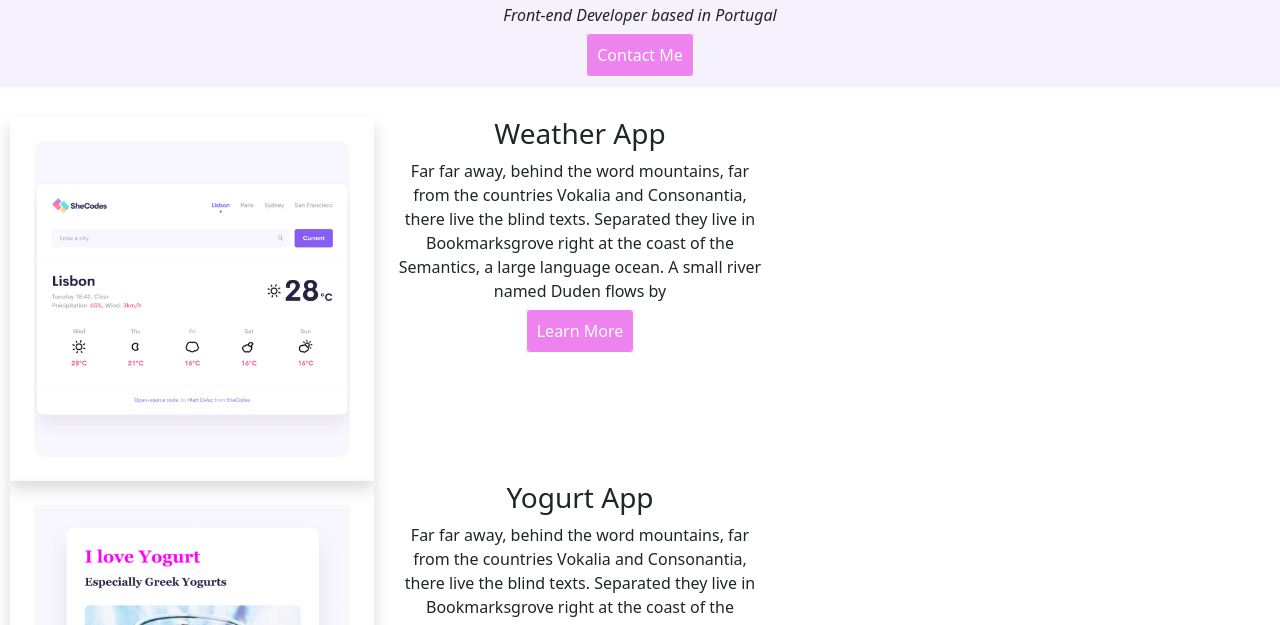
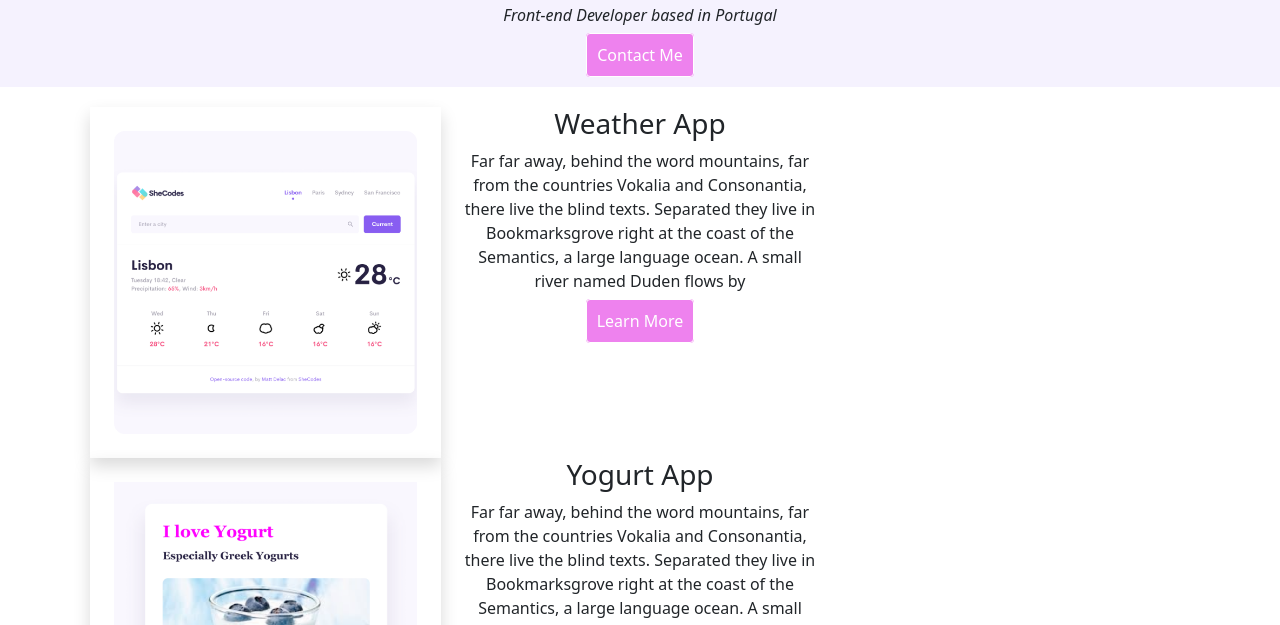
Before and after one commit to ayannayaya02/footerPage, a plain HTML site: page index.html in a window 1280 px wide. Shown: the part 175-800 px from the top of the page. Drawn offline with nearby package versions, Linux system fonts and the light colour scheme.

Commit message:
footer created

```diff
--- a/src/styles.css
+++ b/src/styles.css
@@ -6,9 +6,9 @@
 ;
 }
 .container{
-    padding:20px 0px 20px;
+    padding:20px 20px 20px;
+    display:block;
     text-align:center;
-    margin:10px 10px 10px;
 }
 
 img{
```
Also changed, not shown: index.html (+2 -0 lines).
